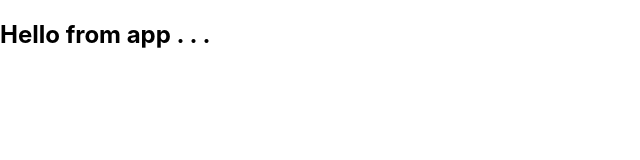
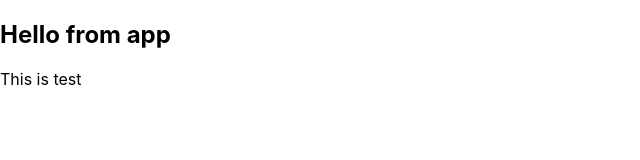
Before and after one commit to ctoloczko/react-random-facts, a React (Create React App) app: page / in a window 1280 px wide. Shown: the top 160 px of the page, without its empty margins (0-640 px from the left). Built offline with nearby package versions, Linux system fonts and the light colour scheme.

Commit message:
test commit

```diff
--- a/src/FactsGenerator.js
+++ b/src/FactsGenerator.js
@@ -1,5 +1,10 @@
 import React from "react";
 
 export default function FactsGenerator() {
-  return <h2>Hello from app . . .</h2>;
+  return (
+    <>
+      <h2>Hello from app </h2>
+      <p>This is test</p>
+    </>
+  );
 }
```
